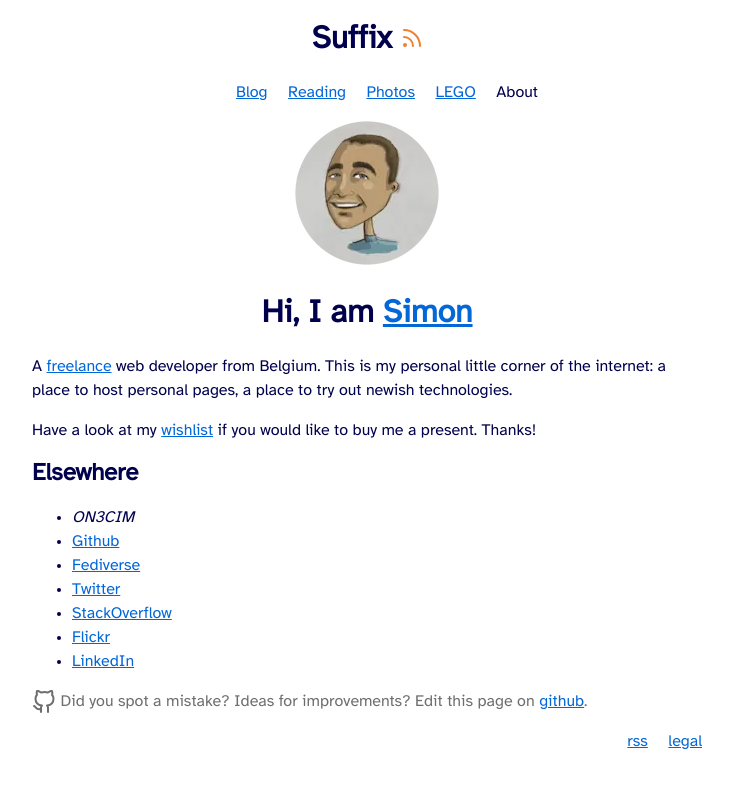
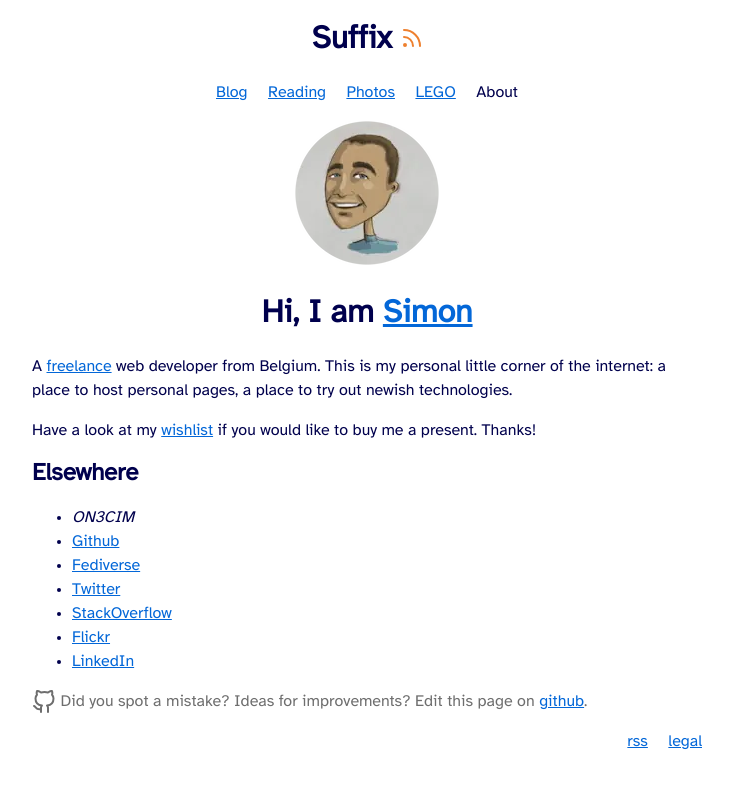
Before and after one commit to cimm/suffix, a Jekyll site: the page built from about/index.html, in a window 1280 px wide. Shown: the top 788 px of the page, without its empty margins (273-1006 px from the left). Built offline with Jekyll 4.4.1, drawn with Linux system fonts in a browser that asks for light colours.

Commit message:
Fix central nav alignment

```diff
--- a/styles/shared.css
+++ b/styles/shared.css
@@ -89,13 +89,13 @@ header {
   text-align: center;
 }
 
-nav li {
-  display: inline;
-  margin-right: 1em;
+nav ul {
+  padding: 0;
 }
 
-nav li:last-child {
-  margin-right: 0;
+nav li {
+  display: inline-block;
+  margin: 0 .5em;
 }
 
 header h1 {
```
Also changed, not shown: _layouts/default.html (+5 -5 lines).
